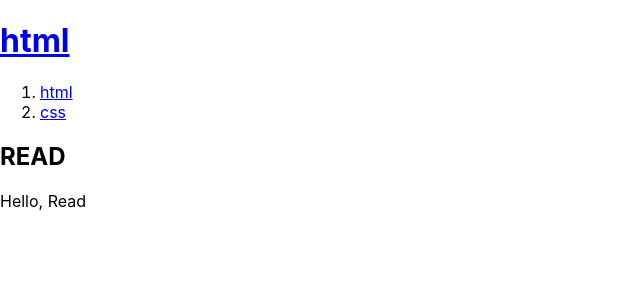
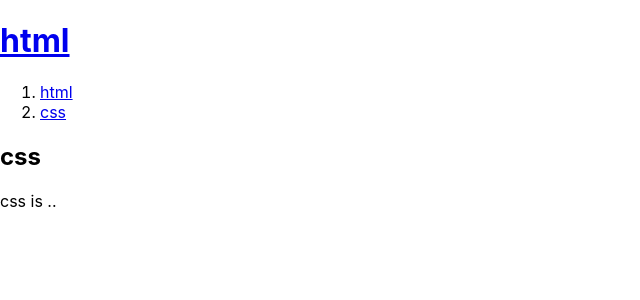
Before and after one commit to greencoffee1635/react-tutorial-egoing, a React (Create React App) app: page / in a window 1280 px wide. Shown: the top 300 px of the page, without its empty margins (0-640 px from the left). Built offline with nearby package versions, Linux system fonts and the light colour scheme.

Commit message:
네비게이션에서 선택한 글을 표시할 수 있게 되었다

```diff
--- a/src/App.js
+++ b/src/App.js
@@ -13,7 +13,7 @@ function Nav(props){
   var lis = [];
   function aHandler(ev){
     ev.preventDefault();
-    props.onSelect(ev.target.dataset.id);
+    props.onSelect(Number(ev.target.dataset.id));
   }
   for(var i = 0; i < props.src.length; i++){
       var item = props.src[i];
@@ -44,22 +44,31 @@ function Header(props){
 }
 function App() {
   console.log('run App');
-  // var mode = 'READ';
+  var [id, setId] = useState(2);
   var [mode,setMode] = useState('READ');
   var topics = [
     {id:1, title:'html', body:'html is ..'},
     {id:2, title:'css', body:'css is ..'}
   ];
-  function selectHandler(id){
-    if(id===undefined){
+  function selectHandler(_id){
+    if(_id===undefined){
       mode = setMode('WELCOME');
     } else {
+      id = setId(_id);
       mode = setMode('READ');
     }
   }
   var articleComp = <Article title="Welcome" body="Welcome is ..."></Article>;
   if(mode === 'READ'){
-    articleComp = <Article title="READ" body="Hello, Read"></Article>
+    var title, body;
+    for(var i=0; i<topics.length; i++){
+      var item = topics[i];
+      if(item.id === id){
+        title = item.title;
+        body = item.body;
+      }
+    }
+    articleComp = <Article title={title} body={body}></Article>
   }
   return (
     <div>
```
